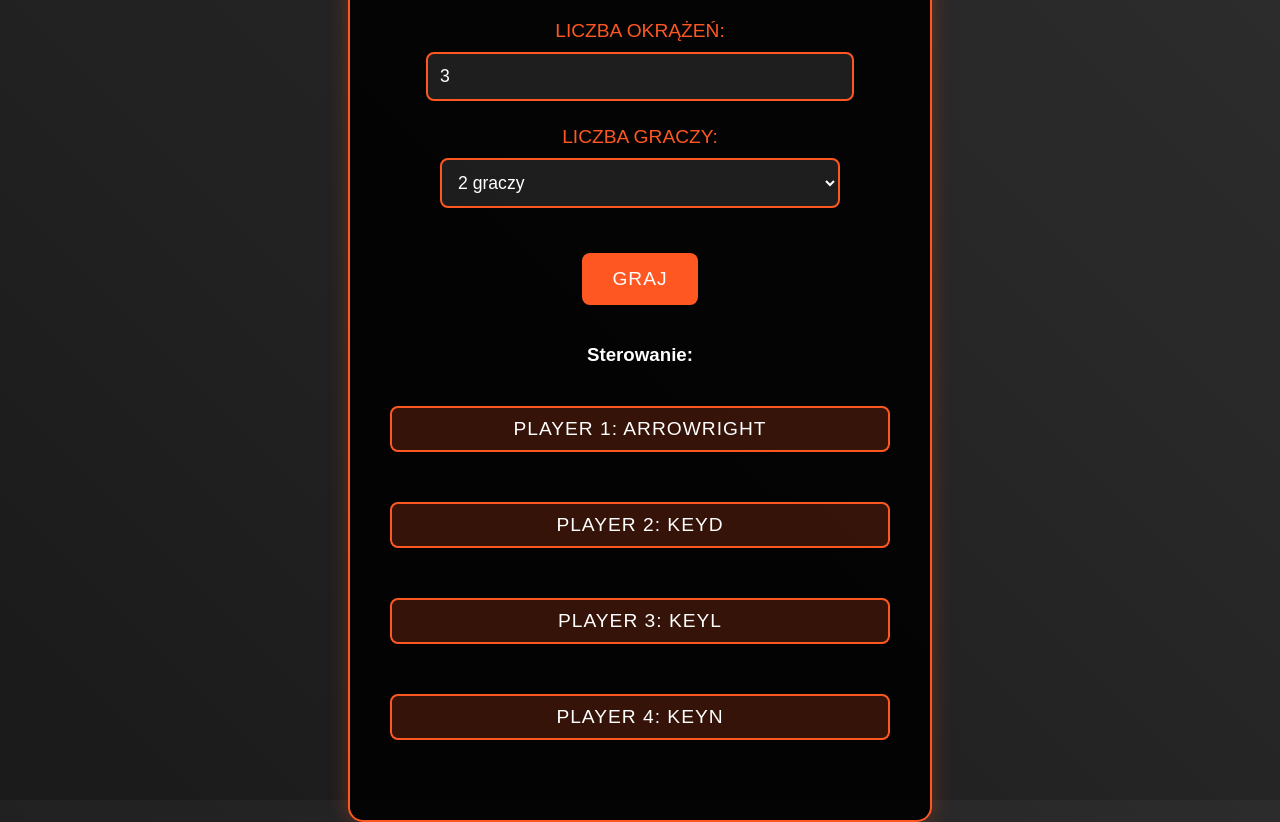
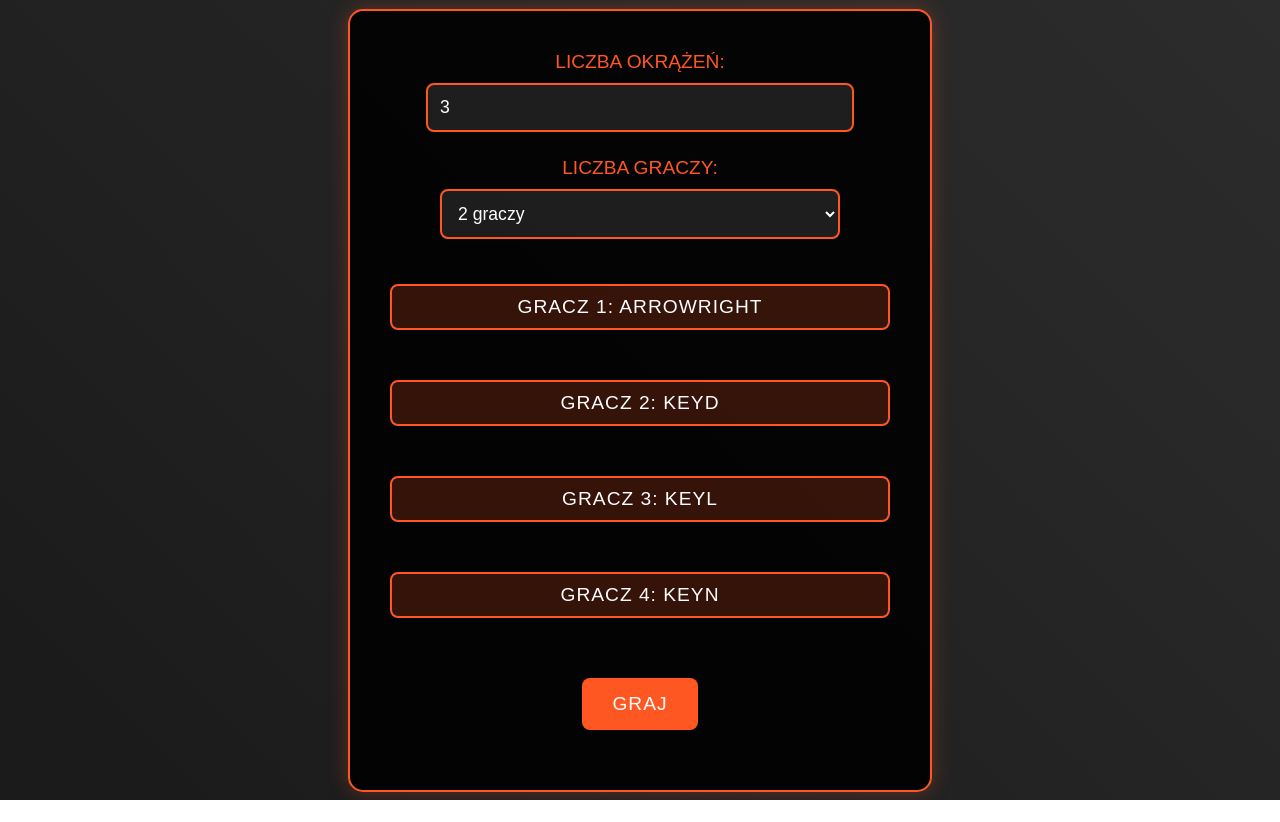
Before and after one commit to SamurajX2X/Speedway, a website with bundled scripts: page index.html in a window 1280 px wide. After the commit the page ends 800 px from the top, so only its background shows below. Built offline with nearby package versions, Linux system fonts and the light colour scheme; files whose address does not match are found by name.

Commit message:
ready for review

```diff
--- a/index.html
+++ b/index.html
@@ -25,6 +25,12 @@
                     <option value="4">4 graczy</option>
                 </select>
             </div>
+            <div class="key-binding-container">
+                <button type="button" class="key-binding" data-player="1">Gracz 1: ArrowRight</button>
+                <button type="button" class="key-binding" data-player="2">Gracz 2: KeyD</button>
+                <button type="button" class="key-binding" data-player="3">Gracz 3: KeyL</button>
+                <button type="button" class="key-binding" data-player="4">Gracz 4: KeyN</button>
+            </div>
 
             <button type="submit">Graj</button>
         </form>
@@ -40,7 +46,7 @@
         </div>
     </div> -->
 
-        <div id="key-bindings">
+        <!-- <div id="key-bindings">
             <h3>Sterowanie:</h3>
             <div class="key-binding-container">
                 <button class="key-binding" data-player="1">Player 1: ArrowRight</button>
@@ -48,8 +54,8 @@
                 <button class="key-binding" data-player="3">Player 3: KeyL</button>
                 <button class="key-binding" data-player="4">Player 4: KeyN</button>
             </div>
+        </div> -->
     </div>
-
     <div id="gameArea" style="display: none;">
 
         <canvas id="track" width="1200" height="800"></canvas>
--- a/src/game.js
+++ b/src/game.js
@@ -60,12 +60,7 @@ function startGame(laps, numberOfPlayers) {
     currentLaps = laps
     currentPlayers = numberOfPlayers
 
-    // Create new board and add canvas to gameArea
     board = new Board(1200, 800)
-    const gameArea = document.getElementById("gameArea")
-    gameArea.innerHTML = '' // Clear previous content
-    gameArea.appendChild(board.canvas) // Add canvas to gameArea
-
     board.initialize()
 
     // czyszczenie starych graczy
@@ -79,7 +74,7 @@ function startGame(laps, numberOfPlayers) {
     }
 
     gameRunning = true
-    console.log(`Start gry: ${currentLaps} laps, ${currentPlayers} players`)
+    console.log(`Start gry${currentLaps} laps  ${currentPlayers} players`)
     requestAnimationFrame(gameLoop)
 }
 
```
Lines whose indentation alone changed are shown as unchanged.
